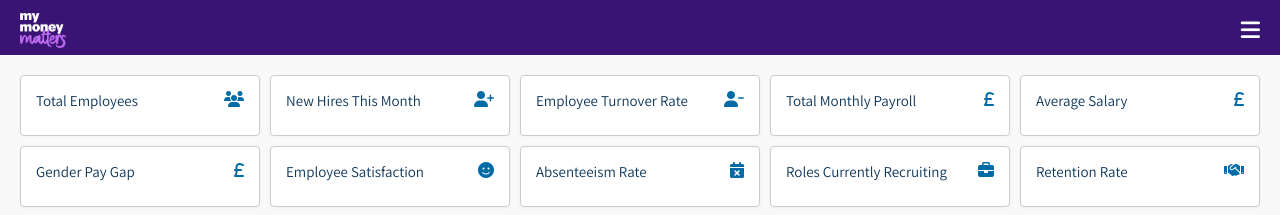
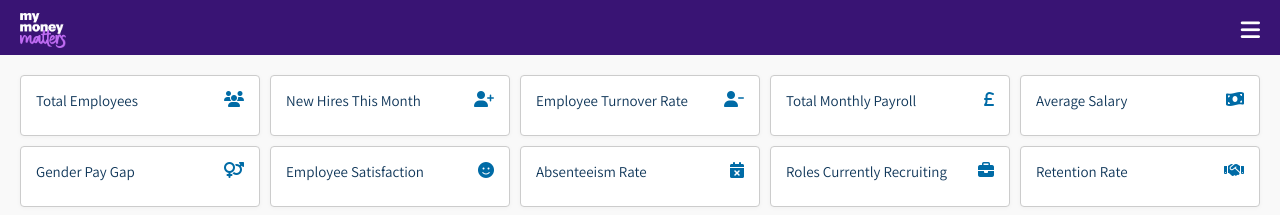
Before and after one commit to joseph-johnson27001/my-money-matters-dashboard, a Vue app: page / in a window 1280 px wide. Shown: the top 215 px of the page. Built offline with nearby package versions, Linux system fonts and the light colour scheme; no server answers.

Commit message:
Updated font awesome icons

```diff
--- a/src/views/DashboardPage.vue
+++ b/src/views/DashboardPage.vue
@@ -90,12 +90,12 @@ const stats = ref([
   {
     name: "Average Salary",
     value: "",
-    icon: "fa-sterling-sign",
+    icon: "fas fa-money-bill-wave",
   },
   {
     name: "Gender Pay Gap",
     value: "",
-    icon: "fa-sterling-sign",
+    icon: "fas fa-venus-mars",
   },
   {
     name: "Employee Satisfaction",
@@ -212,7 +212,6 @@ onMounted(loadData);
   }
 }
 
-/* Graphs container */
 .graphs-container {
   display: grid;
   gap: 10px;
@@ -220,7 +219,6 @@ onMounted(loadData);
   grid-template-columns: repeat(2, 1fr);
 }
 
-/* Stack graphs on smaller screens */
 @media (max-width: 768px) {
   .graphs-container {
     grid-template-columns: 1fr;
```
